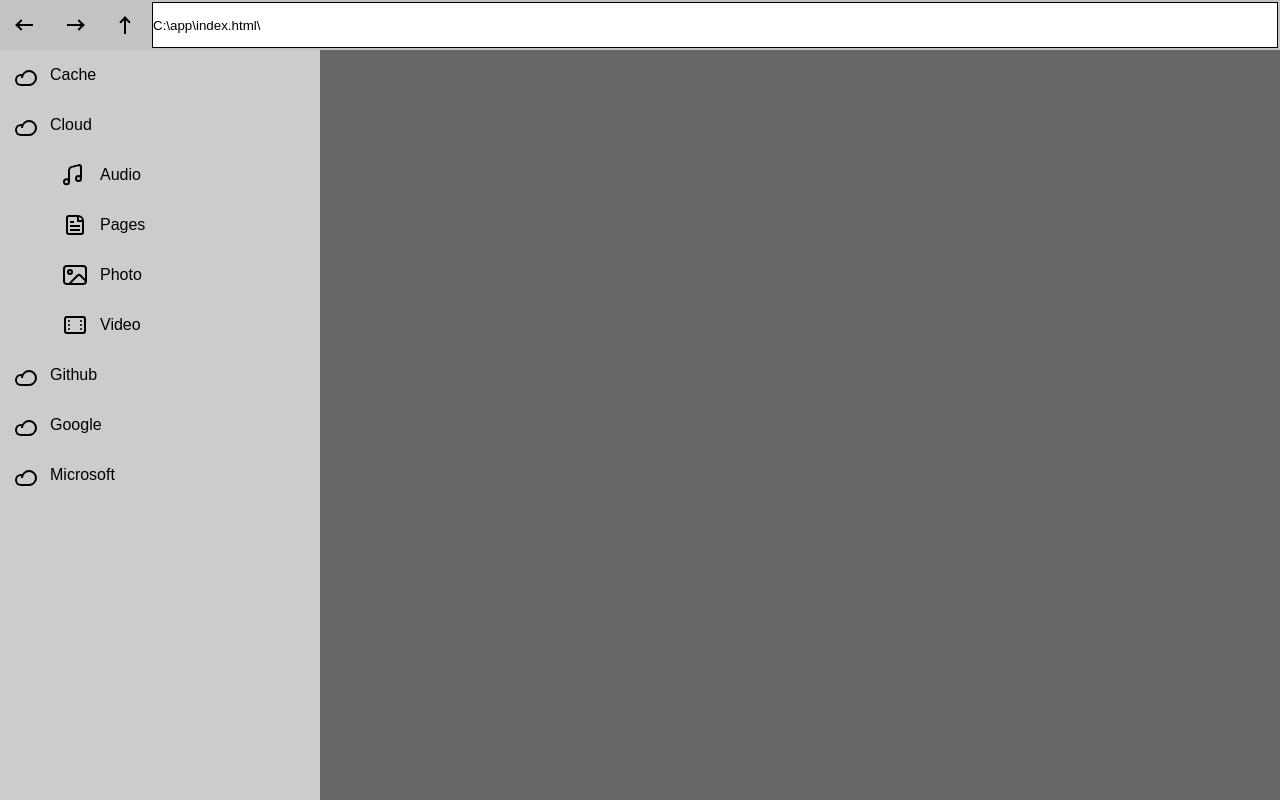
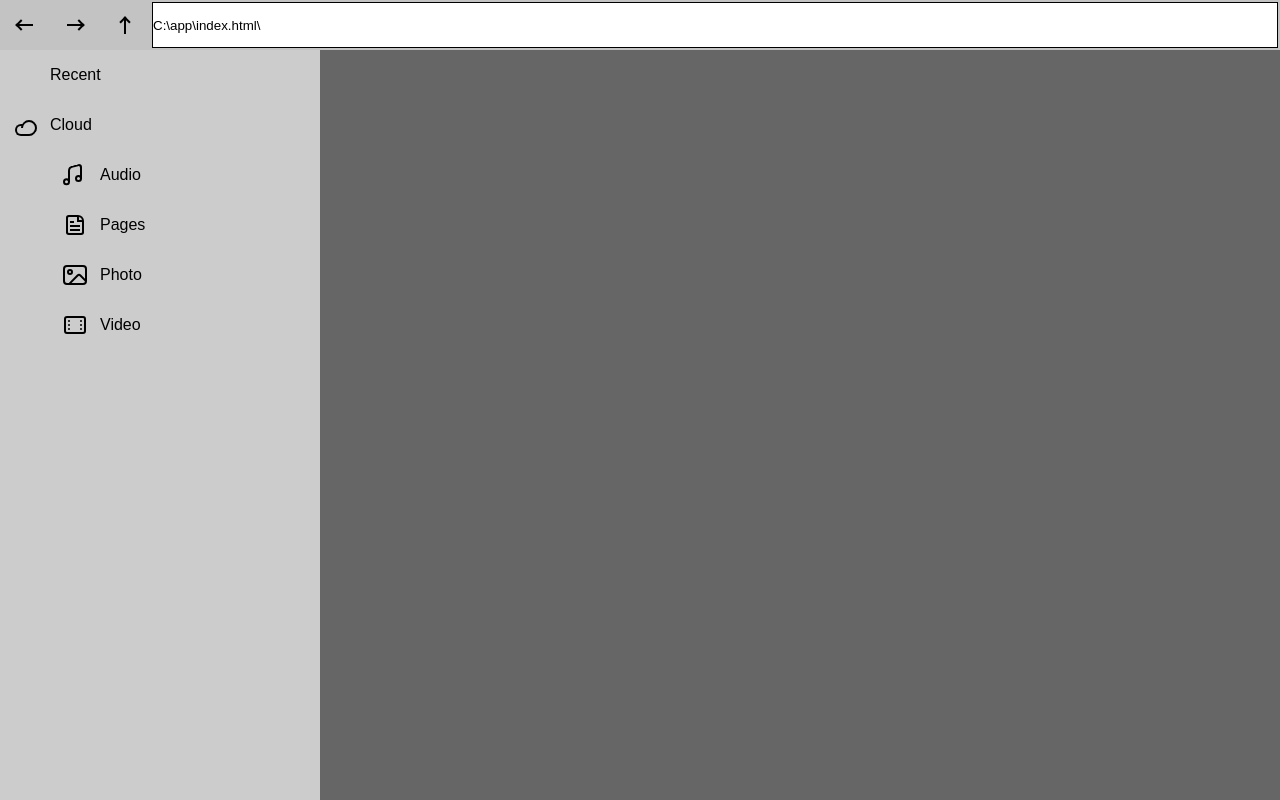
Before and after one commit to uios/files, a plain HTML site: page app/index.html in a window 1280 px wide. Drawn offline with Linux system fonts and the light colour scheme.

Commit message:
Update index.html

```diff
--- a/app/index.html
+++ b/app/index.html
@@ -46,9 +46,9 @@
                         <header class="line-height-50px">
                             <row>
                                 <ico>
-                                    <n class="gg-cloud"></n>
+                                    <n class="gg-clock"></n>
                                 </ico>
-                                <text>Cache</text>
+                                <text>Recent</text>
                             </row>
                         </header>
                     </section>
@@ -97,42 +97,6 @@
                         </box>
                     </section>
                 </card>
-                <card>
-                    <section>
-                        <header class="line-height-50px">
-                            <row>
-                                <ico>
-                                    <n class="gg-cloud"></n>
-                                </ico>
-                                <text>Github</text>
-                            </row>
-                        </header>
-                    </section>
-                </card>
-                <card>
-                    <section>
-                        <header class="line-height-50px">
-                            <row>
-                                <ico>
-                                    <n class="gg-cloud"></n>
-                                </ico>
-                                <text>Google</text>
-                            </row>
-                        </header>
-                    </section>
-                </card>
-                <card>
-                    <section>
-                        <header class="line-height-50px">
-                            <row>
-                                <ico>
-                                    <n class="gg-cloud"></n>
-                                </ico>
-                                <text>Microsoft</text>
-                            </row>
-                        </header>
-                    </section>
-                </card>
             </section>
         </nav>
         <main class="background-color-666 flex-1 padding-top-50px scroll-y">
```
